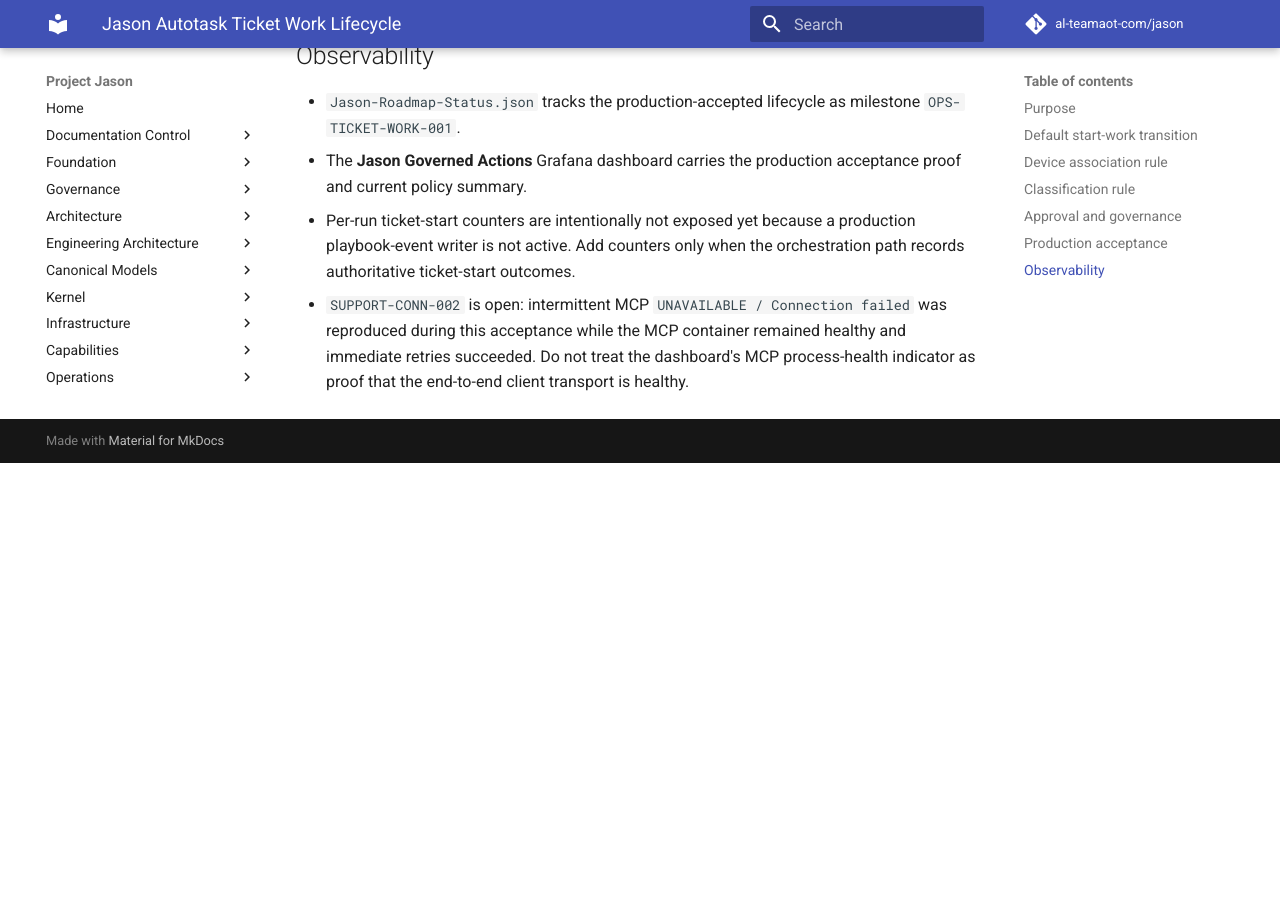
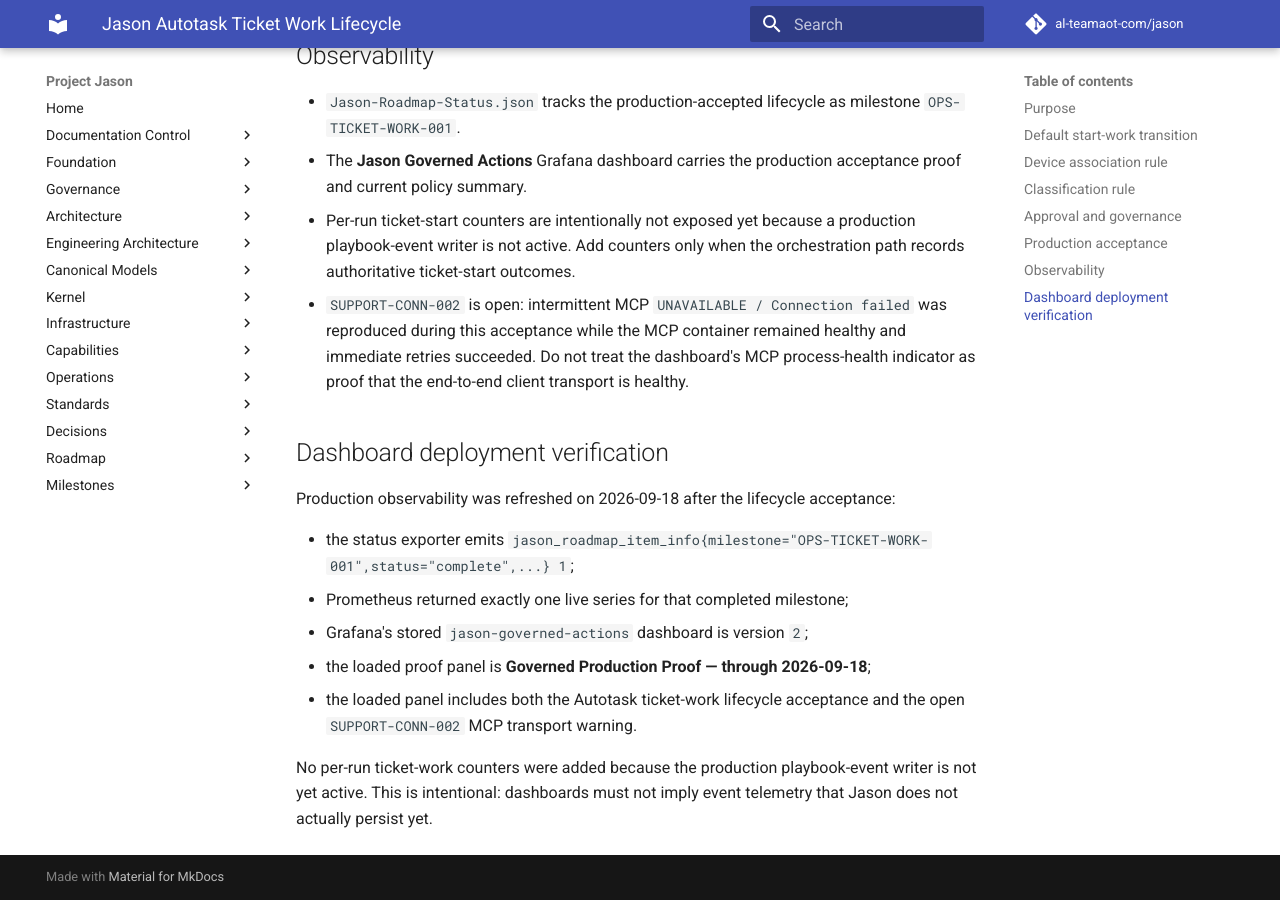
Before and after one commit to al-teamaot-com/jason, an MkDocs documentation site: the page built from docs/operations/Jason-Autotask-Ticket-Work-Lifecycle.md, in a window 1280 px wide and 900 px high, scrolled down 2591 px. Built offline with MkDocs 1.6.1 and Material for MkDocs 9.7.7, drawn with Linux system fonts in a browser that asks for light colours; comment, search, counter and statistics services are not loaded; before the commit the page ends 3054 px from its top, so only the background shows below that.

Commit message:
Record live ticket-work dashboard verification

```diff
--- a/docs/operations/Jason-Autotask-Ticket-Work-Lifecycle.md
+++ b/docs/operations/Jason-Autotask-Ticket-Work-Lifecycle.md
@@ -74,3 +74,15 @@
 - The **Jason Governed Actions** Grafana dashboard carries the production acceptance proof and current policy summary.
 - Per-run ticket-start counters are intentionally not exposed yet because a production playbook-event writer is not active. Add counters only when the orchestration path records authoritative ticket-start outcomes.
 - `SUPPORT-CONN-002` is open: intermittent MCP `UNAVAILABLE / Connection failed` was reproduced during this acceptance while the MCP container remained healthy and immediate retries succeeded. Do not treat the dashboard's MCP process-health indicator as proof that the end-to-end client transport is healthy.
+
+## Dashboard deployment verification
+
+Production observability was refreshed on 2026-09-18 after the lifecycle acceptance:
+
+- the status exporter emits `jason_roadmap_item_info{milestone="OPS-TICKET-WORK-001",status="complete",...} 1`;
+- Prometheus returned exactly one live series for that completed milestone;
+- Grafana's stored `jason-governed-actions` dashboard is version `2`;
+- the loaded proof panel is **Governed Production Proof — through 2026-09-18**;
+- the loaded panel includes both the Autotask ticket-work lifecycle acceptance and the open `SUPPORT-CONN-002` MCP transport warning.
+
+No per-run ticket-work counters were added because the production playbook-event writer is not yet active. This is intentional: dashboards must not imply event telemetry that Jason does not actually persist yet.
```
